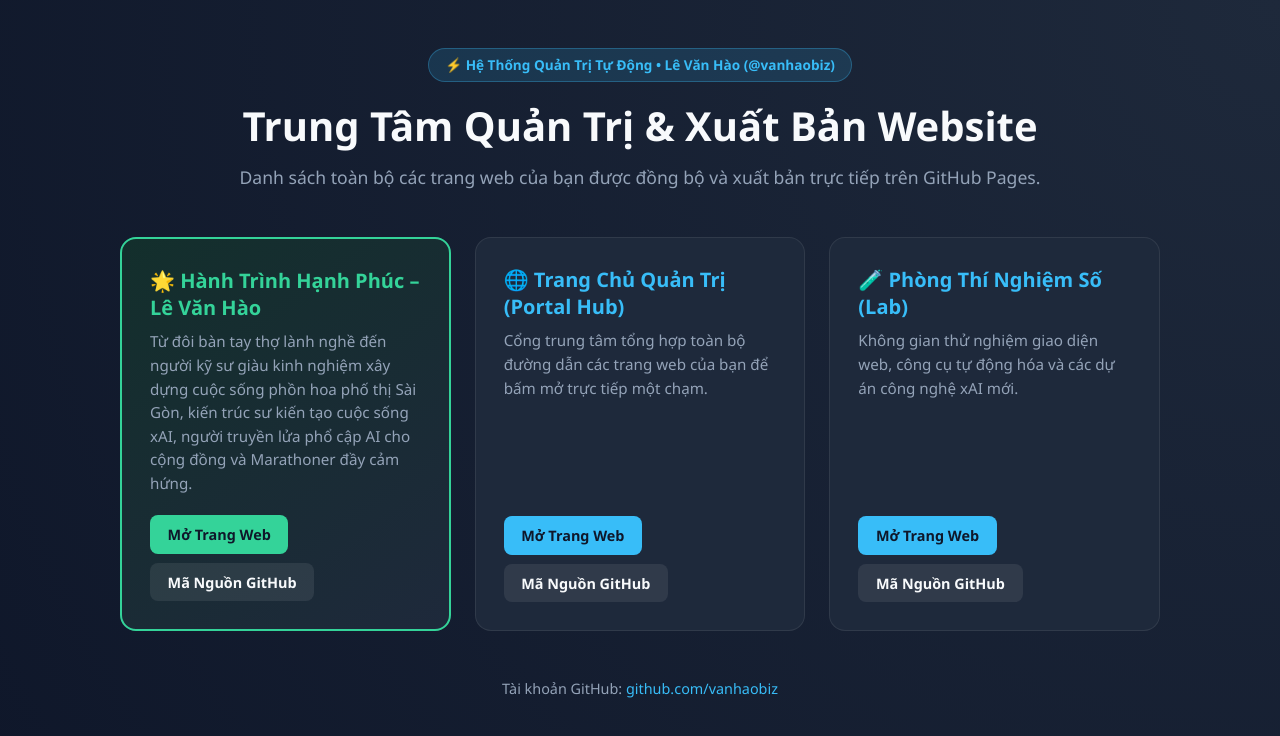
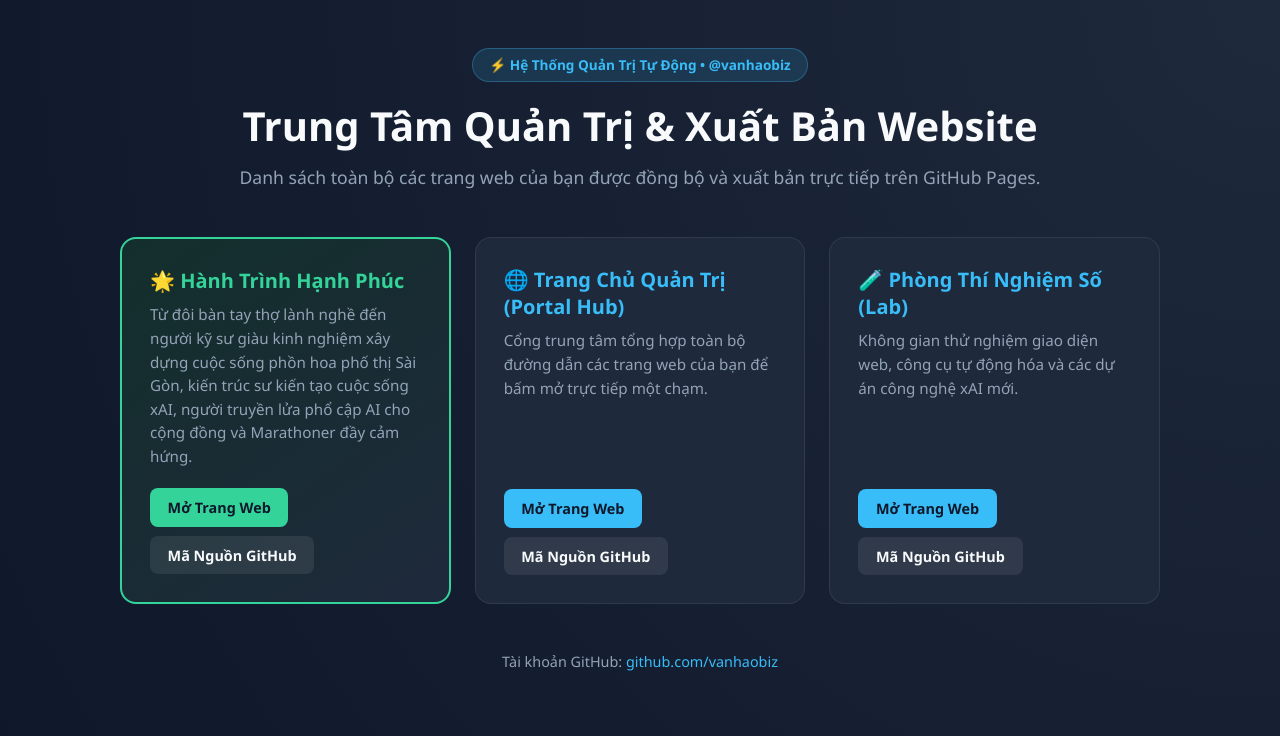
Before and after one commit to vanhaobiz/portal-hub, a plain HTML site: page index.html in a window 1280 px wide. Drawn offline with Linux system fonts and the light colour scheme.

Commit message:
Auto-deploy website: portal-hub

```diff
--- a/index.html
+++ b/index.html
@@ -3,7 +3,7 @@
 <head>
     <meta charset="UTF-8">
     <meta name="viewport" content="width=device-width, initial-scale=1.0">
-    <title>Trung Tâm Quản Trị Website | Lê Văn Hào (@vanhaobiz)</title>
+    <title>Trung Tâm Quản Trị Website | @vanhaobiz</title>
     <style>
         :root {
             --bg: #0f172a;
@@ -98,14 +98,14 @@
 <body>
     <div class="container">
         <header>
-            <span class="badge">⚡ Hệ Thống Quản Trị Tự Động • Lê Văn Hào (@vanhaobiz)</span>
+            <span class="badge">⚡ Hệ Thống Quản Trị Tự Động • @vanhaobiz</span>
             <h1>Trung Tâm Quản Trị & Xuất Bản Website</h1>
             <p class="subtitle">Danh sách toàn bộ các trang web của bạn được đồng bộ và xuất bản trực tiếp trên GitHub Pages.</p>
         </header>
         <div class="grid" id="site-list">
             <div class="card featured">
                 <div>
-                    <h3>🌟 Hành Trình Hạnh Phúc – Lê Văn Hào</h3>
+                    <h3>🌟 Hành Trình Hạnh Phúc</h3>
                     <p>Từ đôi bàn tay thợ lành nghề đến người kỹ sư giàu kinh nghiệm xây dựng cuộc sống phồn hoa phố thị Sài Gòn, kiến trúc sư kiến tạo cuộc sống xAI, người truyền lửa phổ cập AI cho cộng đồng và Marathoner đầy cảm hứng.</p>
                 </div>
                 <div class="actions">
```
